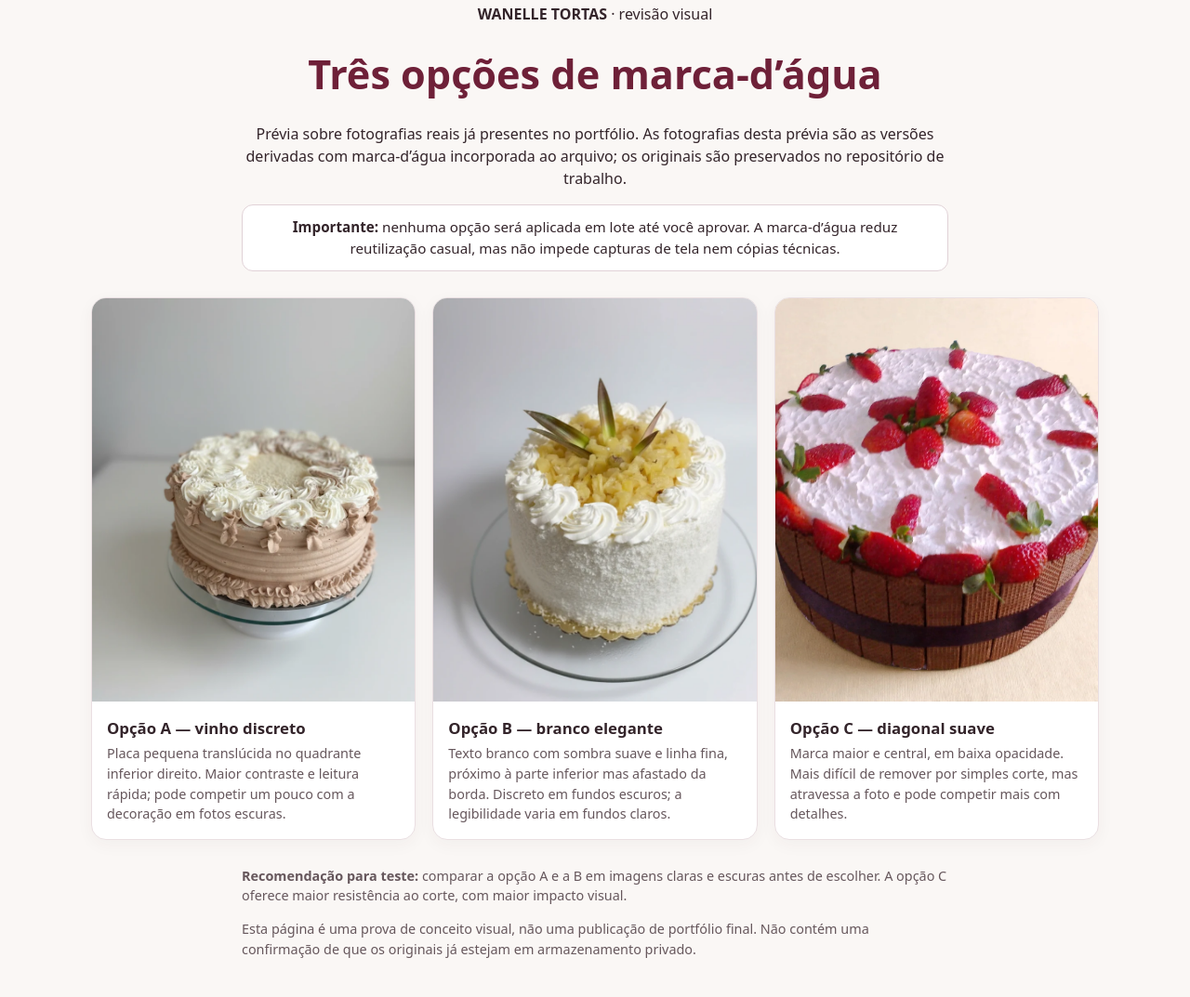
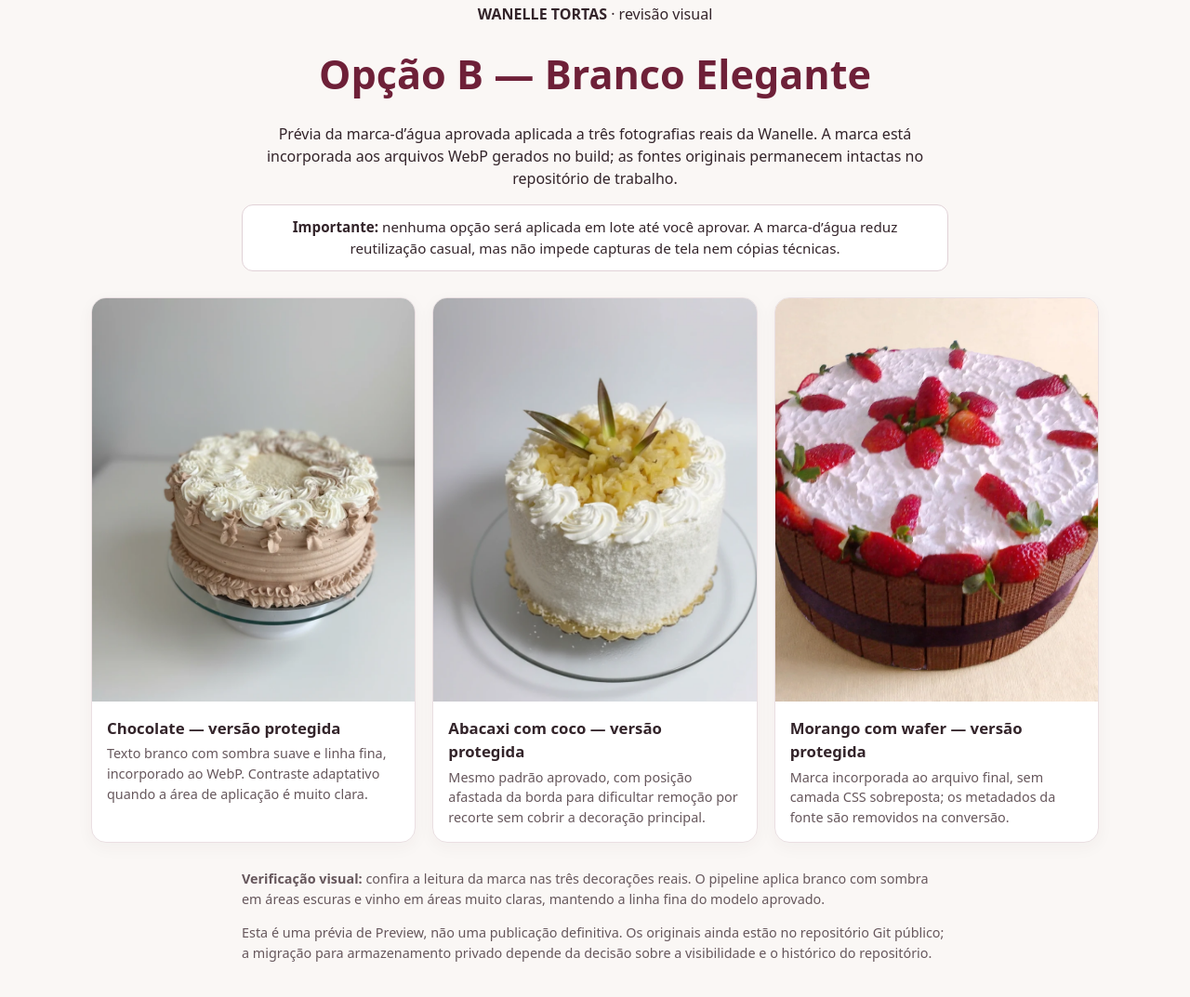
Before and after one commit to leleca7/wanelle-studio, a website: page marca-dagua-preview.html in a window 1280 px wide. Shown: the part 37-1110 px from the top of the page at 93% size. Drawn offline with Linux system fonts and the light colour scheme; files whose address does not match are found by name.

Commit message:
feat: present approved Option B on three real Wanelle cakes

```diff
--- a/marca-dagua-preview.html
+++ b/marca-dagua-preview.html
@@ -23,27 +23,27 @@ footer{margin:28px auto 0;max-width:760px;color:#66575c;font-size:.9rem}
 <main>
 <header>
 <p><strong>WANELLE TORTAS</strong> · revisão visual</p>
-<h1>Três opções de marca-d’água</h1>
-<p>Prévia sobre fotografias reais já presentes no portfólio. As fotografias desta prévia são as versões derivadas com marca-d’água incorporada ao arquivo; os originais são preservados no repositório de trabalho.</p>
+<h1>Opção B — Branco Elegante</h1>
+<p>Prévia da marca-d’água aprovada aplicada a três fotografias reais da Wanelle. A marca está incorporada aos arquivos WebP gerados no build; as fontes originais permanecem intactas no repositório de trabalho.</p>
 <div class="notice"><strong>Importante:</strong> nenhuma opção será aplicada em lote até você aprovar. A marca-d’água reduz reutilização casual, mas não impede capturas de tela nem cópias técnicas.</div>
 </header>
 <section class="grid" aria-label="Comparação de marcas-d’água">
 <article class="option">
 <div class="photo a"><img src="assets/portfolio-protegido/nova-chocolate-frontal.webp" alt="Torta real de chocolate da Wanelle, prévia de marca-d’água opção A" draggable="false"></div>
-<h2>Opção A — vinho discreto</h2><p>Placa pequena translúcida no quadrante inferior direito. Maior contraste e leitura rápida; pode competir um pouco com a decoração em fotos escuras.</p>
+<h2>Chocolate — versão protegida</h2><p>Texto branco com sombra suave e linha fina, incorporado ao WebP. Contraste adaptativo quando a área de aplicação é muito clara.</p>
 </article>
 <article class="option">
 <div class="photo b"><img src="assets/portfolio-protegido/nova-abacaxi-frontal.webp" alt="Torta real de abacaxi com coco da Wanelle, prévia de marca-d’água opção B" draggable="false"></div>
-<h2>Opção B — branco elegante</h2><p>Texto branco com sombra suave e linha fina, próximo à parte inferior mas afastado da borda. Discreto em fundos escuros; a legibilidade varia em fundos claros.</p>
+<h2>Abacaxi com coco — versão protegida</h2><p>Mesmo padrão aprovado, com posição afastada da borda para dificultar remoção por recorte sem cobrir a decoração principal.</p>
 </article>
 <article class="option">
 <div class="photo c"><img src="assets/portfolio-protegido/foto-c01ef23f279de8.webp" alt="Torta real de morango com wafer da Wanelle, prévia de marca-d’água opção C" draggable="false"></div>
-<h2>Opção C — diagonal suave</h2><p>Marca maior e central, em baixa opacidade. Mais difícil de remover por simples corte, mas atravessa a foto e pode competir mais com detalhes.</p>
+<h2>Morango com wafer — versão protegida</h2><p>Marca incorporada ao arquivo final, sem camada CSS sobreposta; os metadados da fonte são removidos na conversão.</p>
 </article>
 </section>
 <footer>
-<p><strong>Recomendação para teste:</strong> comparar a opção A e a B em imagens claras e escuras antes de escolher. A opção C oferece maior resistência ao corte, com maior impacto visual.</p>
-<p>Esta página é uma prova de conceito visual, não uma publicação de portfólio final. Não contém uma confirmação de que os originais já estejam em armazenamento privado.</p>
+<p><strong>Verificação visual:</strong> confira a leitura da marca nas três decorações reais. O pipeline aplica branco com sombra em áreas escuras e vinho em áreas muito claras, mantendo a linha fina do modelo aprovado.</p>
+<p>Esta é uma prévia de Preview, não uma publicação definitiva. Os originais ainda estão no repositório Git público; a migração para armazenamento privado depende da decisão sobre a visibilidade e o histórico do repositório.</p>
 </footer>
 </main>
 </body>
```
